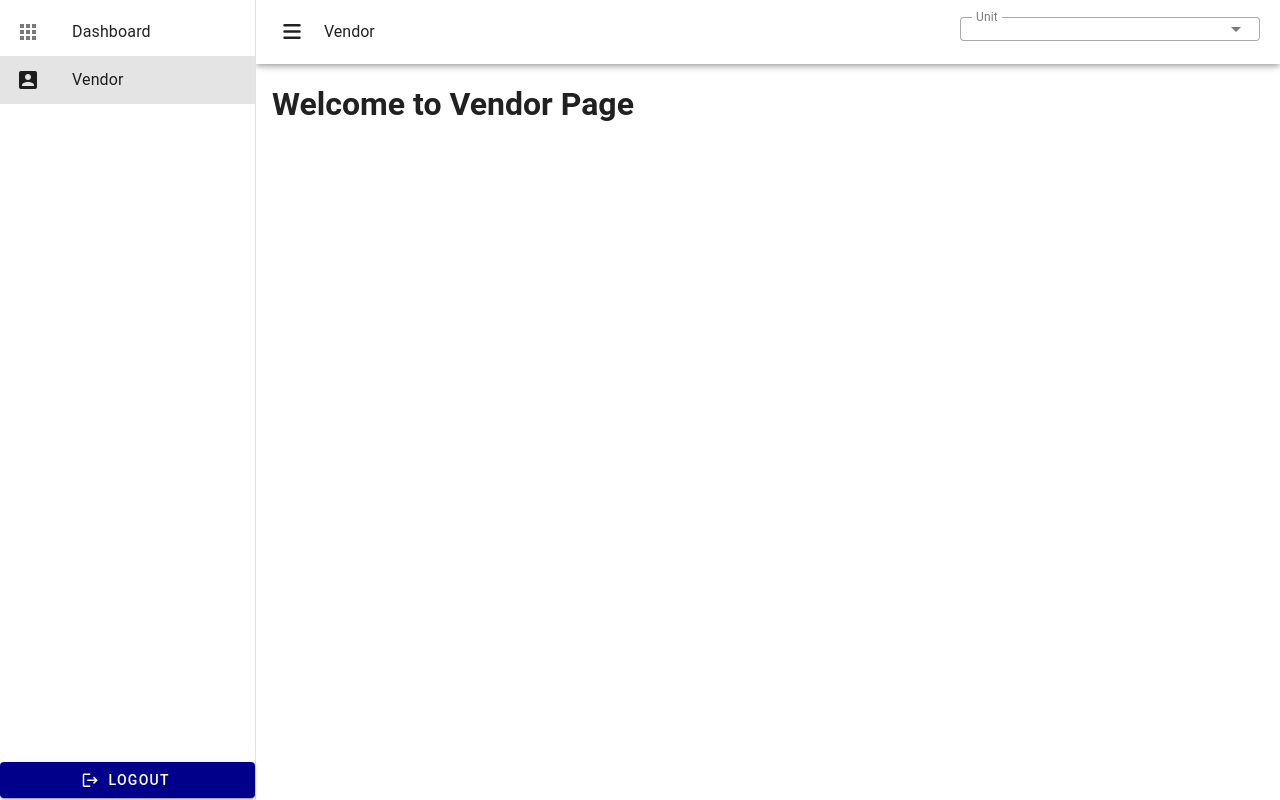
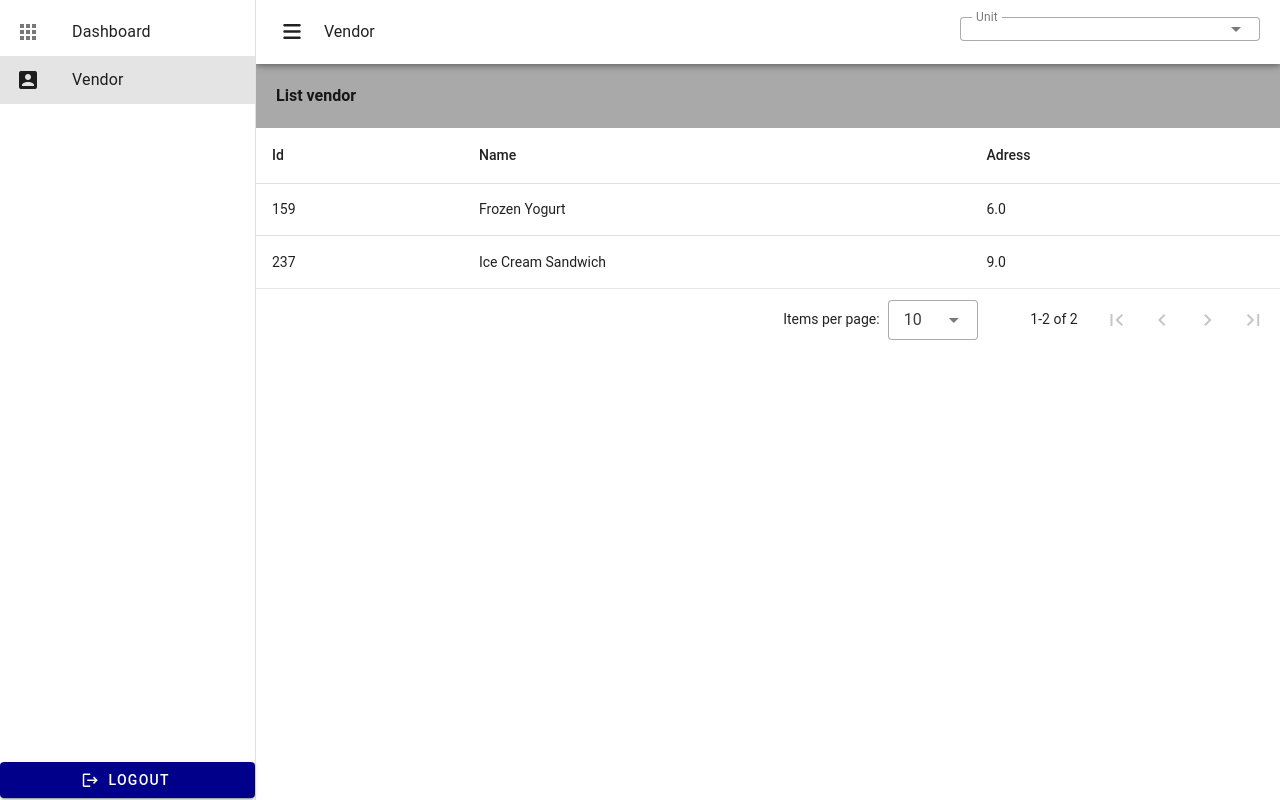
Before and after one commit to nurramdandoni/siloam-test-, a Vue app in the folder frontend/: page /vendor in a window 1280 px wide. Built offline with nearby package versions, Linux system fonts and the light colour scheme.

Commit message:
implement component

```diff
--- a/frontend/src/views/Vendor.vue
+++ b/frontend/src/views/Vendor.vue
@@ -2,19 +2,65 @@
   <v-app>
     <AppBar AppBarName="Vendor"></AppBar>
     <v-main>
-      <v-container>
-        <h1>Welcome to Vendor Page</h1>
-
-        <!-- <v-btn @click="increment" data-type="btnCounterTest">Count is: {{ count }}</v-btn> -->
-      </v-container>
+      <!-- <v-container> -->
+      <div style="padding: 20px; background-color: darkgray">
+        <h4>List vendor</h4>
+      </div>
+      <Table
+        :headers="headers"
+        :items="data"
+        :loading="loading"
+        v-model:items-per-page="itemsPerPage"
+        :server-items-length="totalItems"
+      ></Table>
+      <!-- <v-btn @click="increment" data-type="btnCounterTest">Count is: {{ count }}</v-btn> -->
+      <!-- </v-container> -->
     </v-main>
   </v-app>
 </template>
 
 <script lang="ts" setup>
-import AppBar from '../components/AppBar.vue';
+import { ref } from "vue";
+import AppBar from "../components/AppBar.vue";
+import Table from "../components/Table.vue";
+type Header = {
+  title: string;
+  key: string;
+  sortable: boolean;
+  align?: "start" | "end" | "center";
+};
+type DataList = {
+  id: number;
+  name: string;
+  address: string;
+};
+const headers = ref<Header[]>([
+  {
+    title: "Id",
+    key: "id",
+    sortable: true,
+    align: "start",
+  },
+  { title: "Name", key: "name", sortable: true, align: "start" },
+  { title: "Adress", key: "address", sortable: true, align: "start" },
+]);
 
-</script>string,
+const data = [
+  {
+    id: 159,
+    name: "Frozen Yogurt",
+    address: "6.0",
+  },
+  {
+    id: 237,
+    name: "Ice Cream Sandwich",
+    address: "9.0",
+  },
+];
+const totalItems = ref(0);
+const loading = ref(false);
+const itemsPerPage = ref(10);
+</script>
 
 <style scoped>
 /* Tambahkan style jika dibutuhkan */
```
